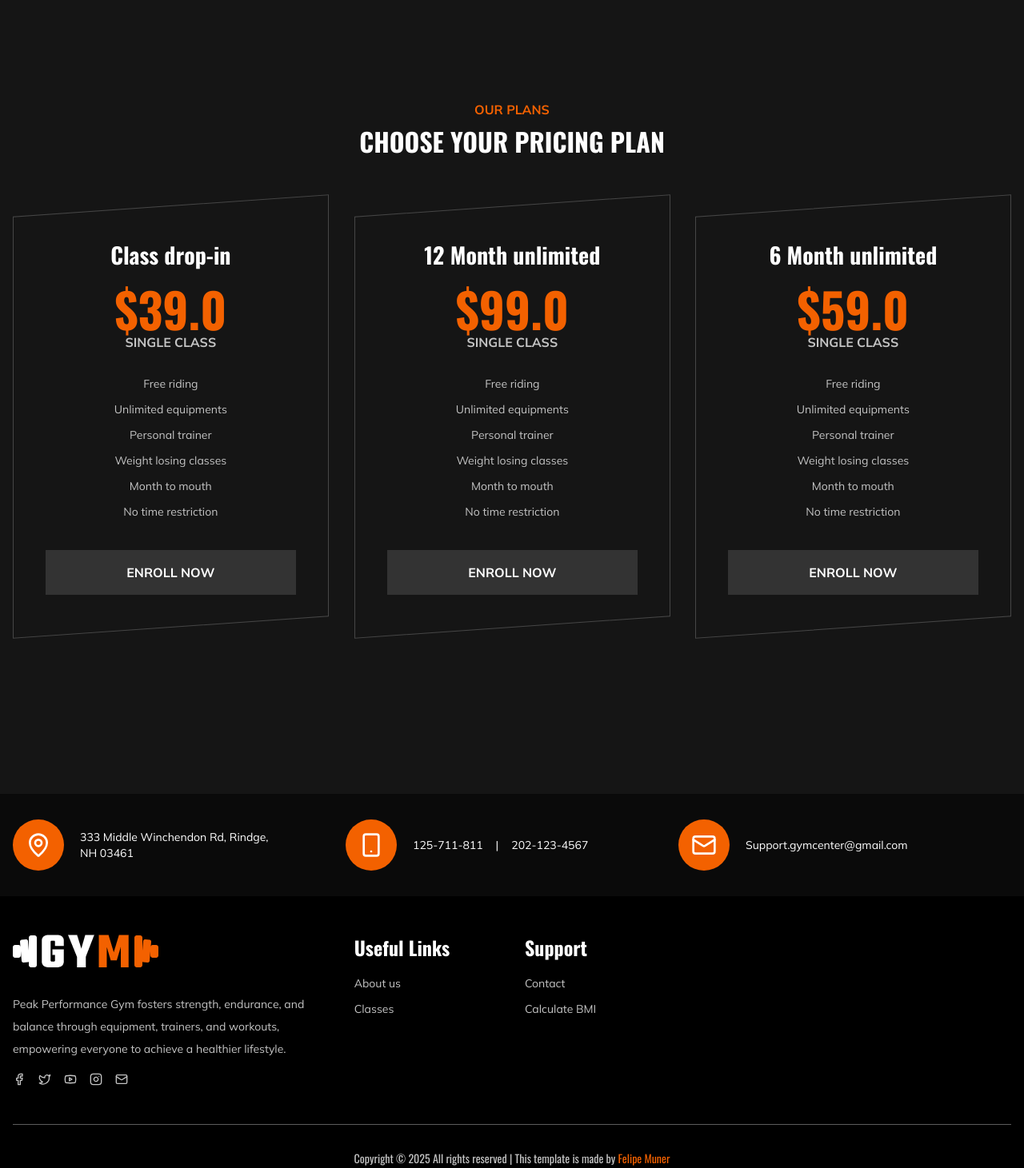
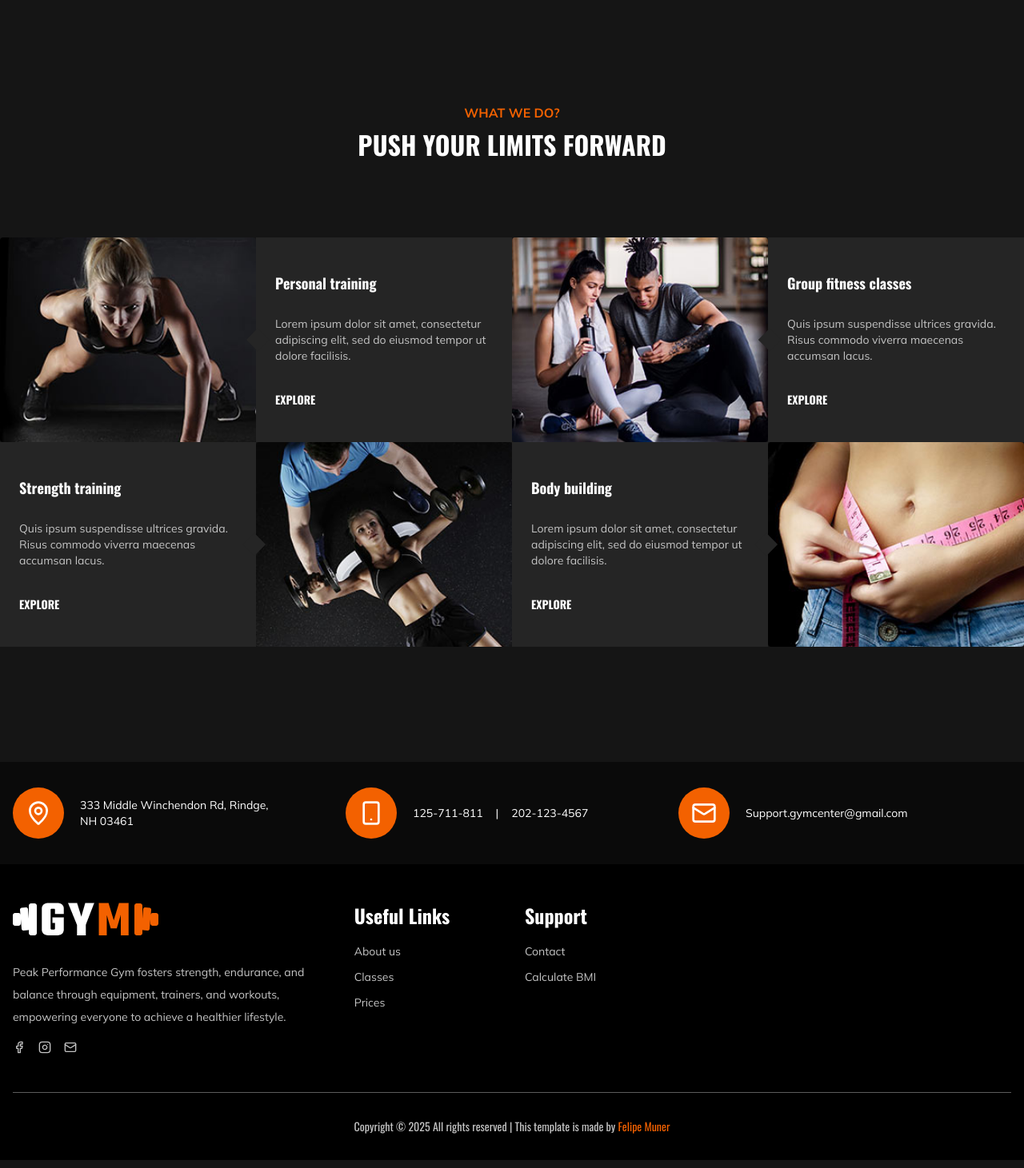
Before and after one commit to felipe-muner/podium-gym, a Next.js app: page /prices in a window 1280 px wide. Shown: the part 1329-2790 px from the top of the page at 80% size. Built offline with nearby package versions, Linux system fonts and the light colour scheme.

Commit message:
feat: add podium gym info

```diff
--- a/app/prices/page.tsx
+++ b/app/prices/page.tsx
@@ -11,9 +11,9 @@ export default function Prices() {
   return (
     <>
       <Breadcrumb route={'Prices'} />
-      <TitleSection title="PUSH YOUR LIMITS FORWARD" subtitle="What we do?" className="mt-24" />
+      <OurPlan />
+      <TitleSection title="PUSH YOUR LIMITS FORWARD" subtitle="What we do?" className="mt-36" />
       <WhatWeDo />
-      <OurPlan />
     </>
   );
 }
--- a/components/Footer/Footer.tsx
+++ b/components/Footer/Footer.tsx
@@ -30,31 +30,23 @@ const Footer: React.FC = () => {
               </p>
               <div className="flex space-x-4 mt-4">
                 <Link
-                  href="#"
+                  href="https://www.facebook.com/PodiumGym"
                   target="_blank"
                   rel="noreferrer"
                   className="text-brand-gray-light text-sm"
                 >
                   <Facebook size={16} />
                 </Link>
-                <Link
-                  href="#"
-                  target="_blank"
-                  rel="noreferrer"
-                  className="text-brand-gray-light text-sm"
-                >
-                  <Twitter size={16} />
-                </Link>
-                <Link
+                {/* <Link
                   href="#"
                   target="_blank"
                   rel="noreferrer"
                   className="text-brand-gray-light text-sm"
                 >
                   <Youtube size={16} />
-                </Link>
+                </Link> */}
                 <Link
-                  href="#"
+                  href="https://www.instagram.com/podium.gym"
                   target="_blank"
                   rel="noreferrer"
                   className="text-brand-gray-light text-sm"
@@ -62,7 +54,7 @@ const Footer: React.FC = () => {
                   <Instagram size={16} />
                 </Link>
                 <Link
-                  href="mailto:yourgym@example.com"
+                  href="mailto:info@podiumgym.com"
                   className="text-brand-gray-light text-sm"
                 >
                   <Mail size={16} />
@@ -82,6 +74,11 @@ const Footer: React.FC = () => {
                 <li>
                   <Link href="/classes" className="text-brand-gray-light text-sm">
                     Classes
+                  </Link>
+                </li>
+                <li>
+                  <Link href="/prices" className="text-brand-gray-light text-sm">
+                    Prices
                   </Link>
                 </li>
               </ul>
--- a/components/OurPlan/OurPlan.tsx
+++ b/components/OurPlan/OurPlan.tsx
@@ -47,10 +47,10 @@ export default function OurPlan() {
   ]
 
   return (
-    <section className="bg-brand-background-2 pt-32 pb-52 w-full">
+    <section className="bg-brand-background-2 pt-32 w-full">
       <div className="container mx-auto px-4">
         {/* Heading */}
-        <div className="text-center mb-14">
+        <div className="text-center mb-20">
           <TitleSection subtitle="Our Plans" title="Choose your pricing plan" />
         </div>
 
--- a/components/WhatWeDo/WhatWeDo.tsx
+++ b/components/WhatWeDo/WhatWeDo.tsx
@@ -26,7 +26,7 @@ const services = [
 
 const WhatWeDo: React.FC = () => {
   return (
-    <section className="bg-brand-background-2 py-12">
+    <section className="bg-brand-background-2 pt-12 pb-36">
       <div className="container mx-auto">
         <div className="grid grid-cols-1 md:grid-cols-1 lg:grid-cols-2">
           {services.map((service, index) => (
```
